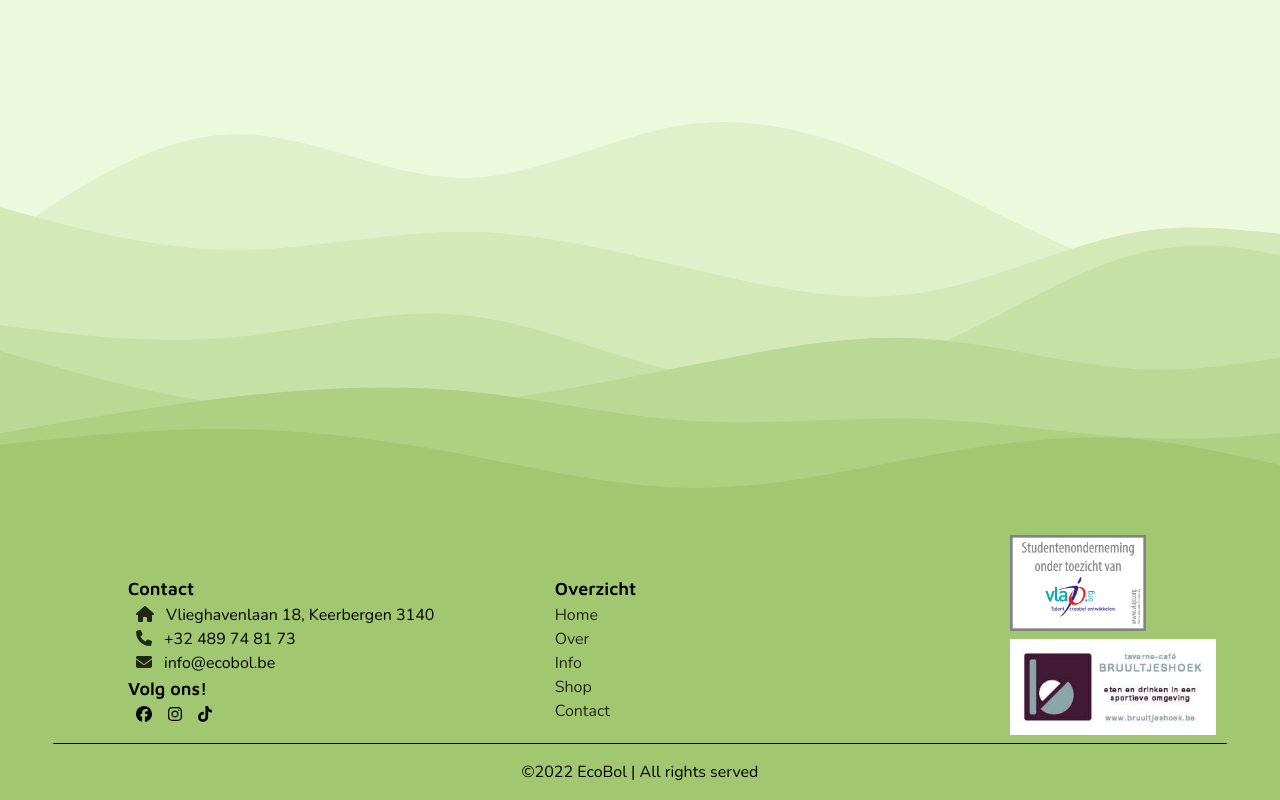
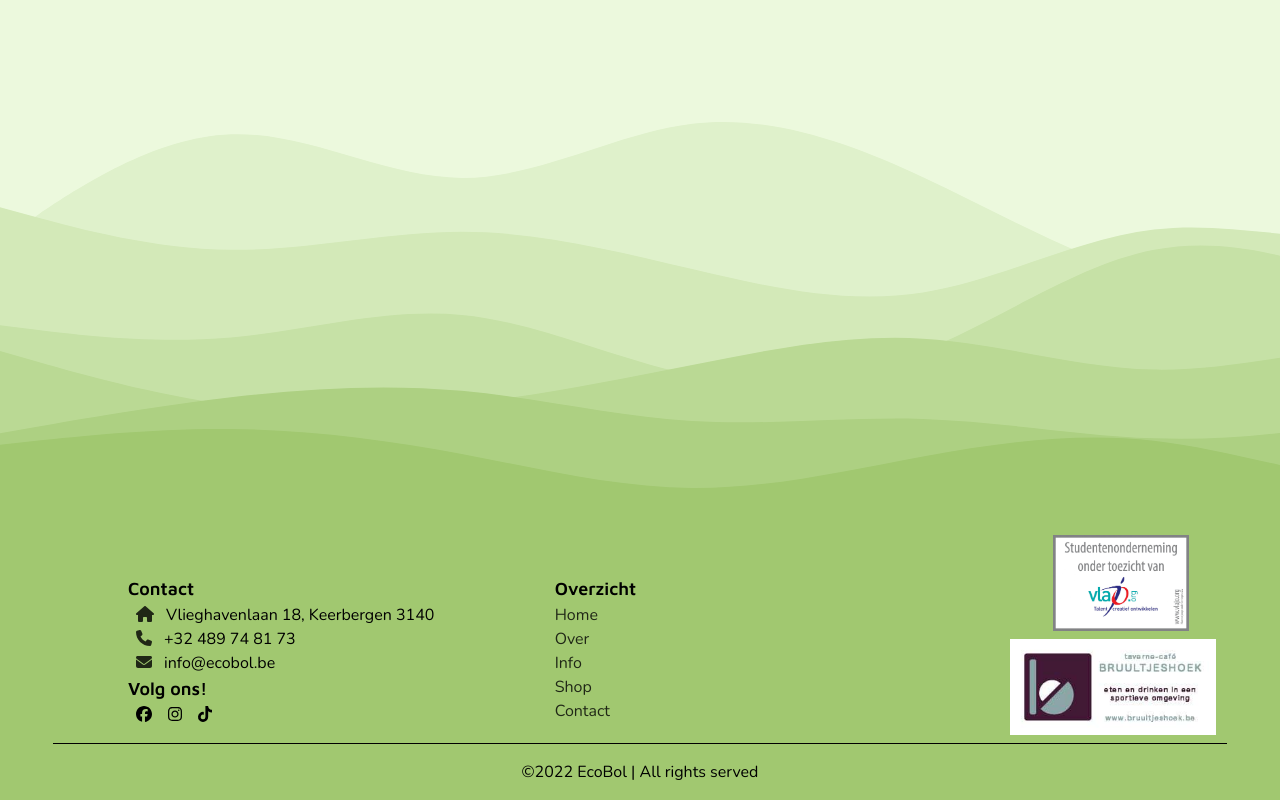
Before and after one commit to Vigintillionn/ecobol, a React (Create React App) app: page / in a window 1280 px wide. Shown: the part 673-1473 px from the top of the page. Built offline with nearby package versions, Linux system fonts and the light colour scheme.

Commit message:
Centered vlajo logo

```diff
--- a/src/components/Footer.tsx
+++ b/src/components/Footer.tsx
@@ -33,9 +33,9 @@ export default function Footer() {
             </ul>
           </div>
           <div className="flex-grow w-full text-center mb-4 sm:flex-row sm:text-left sm:w-1/5 md:w-2/12 h-auto ">
-            <div className="text-center sm:flex sm:flex-col sm:absolute sm:translate-x-0 sm:right-0 sm:top-6 md:top-2">
-              <a href="https://www.vlajo.org/" target="_blank" rel="noreferrer" className="inline-block text-center sm:mr-10 md:mr-16"><img src="/Images/vlajobutton.jpg" className="h-24 w-auto mr-2 sm:mr-0" alt="vlajo" /></a>
-              <a href="https://bruultjeshoek.be/" target="_blank" rel="noreferrer" className="inline-block text-center mt-2 sm:mr-10 md:mr-16"><img src="/Images/bruultjeshoek.jpg" className="h-24 w-auto ml-2 sm:ml-0" alt="vlajo" /></a>
+            <div className="text-center justify-center items-center sm:flex sm:flex-col sm:absolute sm:translate-x-0 sm:right-0 sm:top-6 md:top-2">
+              <a href="https://www.vlajo.org/" target="_blank" rel="noreferrer" className="inline-block text-center sm:mr-10 md:mr-16"><img src="/Images/vlajobutton.jpg" className="h-24 w-auto ml-4 mr-2 sm:mr-0" alt="Logo van VLAJO (vlaamese jongeren onderneming)" /></a>
+              <a href="https://bruultjeshoek.be/" target="_blank" rel="noreferrer" className="inline-block text-center mt-2 sm:mr-10 md:mr-16"><img src="/Images/bruultjeshoek.jpg" className="h-24 w-auto ml-2 sm:ml-0" alt="Logo van cafetaria bruultjeshoek in sint-katelijne-waver" /></a>
             </div>
           </div>
         </div>
```
